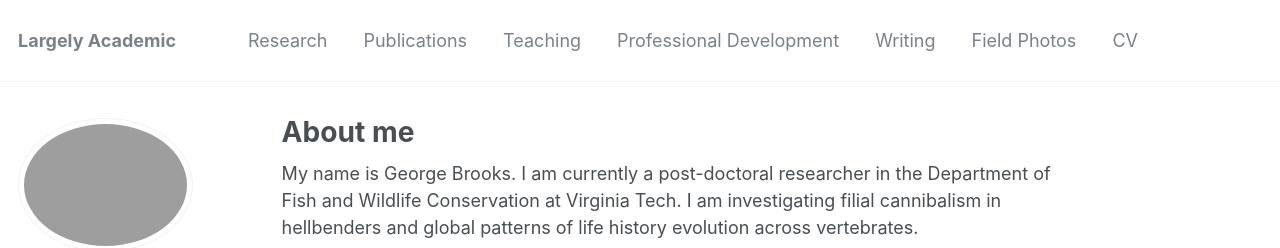
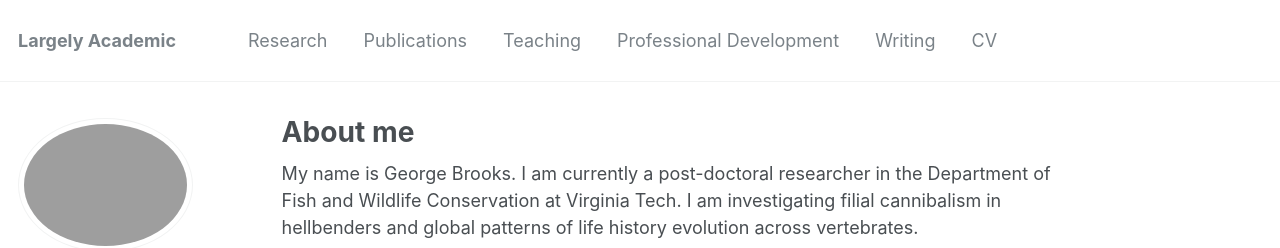
Before and after one commit to geobro1992/geobro1992.github.io, a Jekyll site: the page built from _pages/about.md, in a window 1280 px wide. Shown: the top 248 px of the page. Built offline with Jekyll 4.4.1, drawn with Linux system fonts in a browser that asks for light colours.

Commit message:
Update navigation.yml

```diff
--- a/_data/navigation.yml
+++ b/_data/navigation.yml
@@ -15,8 +15,5 @@ main:
   - title: "Writing"
     url: /essays/
 
-  - title: "Field Photos"
-    url: /photos/
-
   - title: "CV"
     url: /cv/
```
